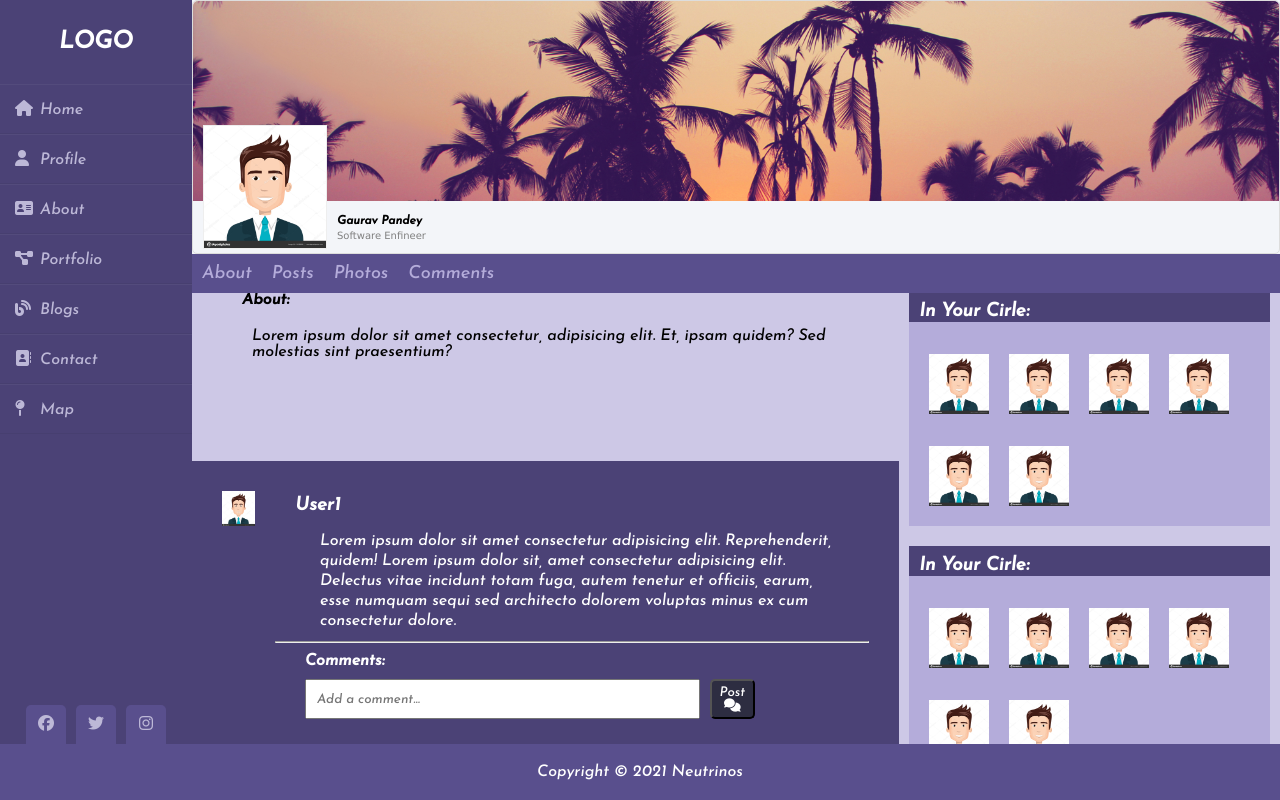
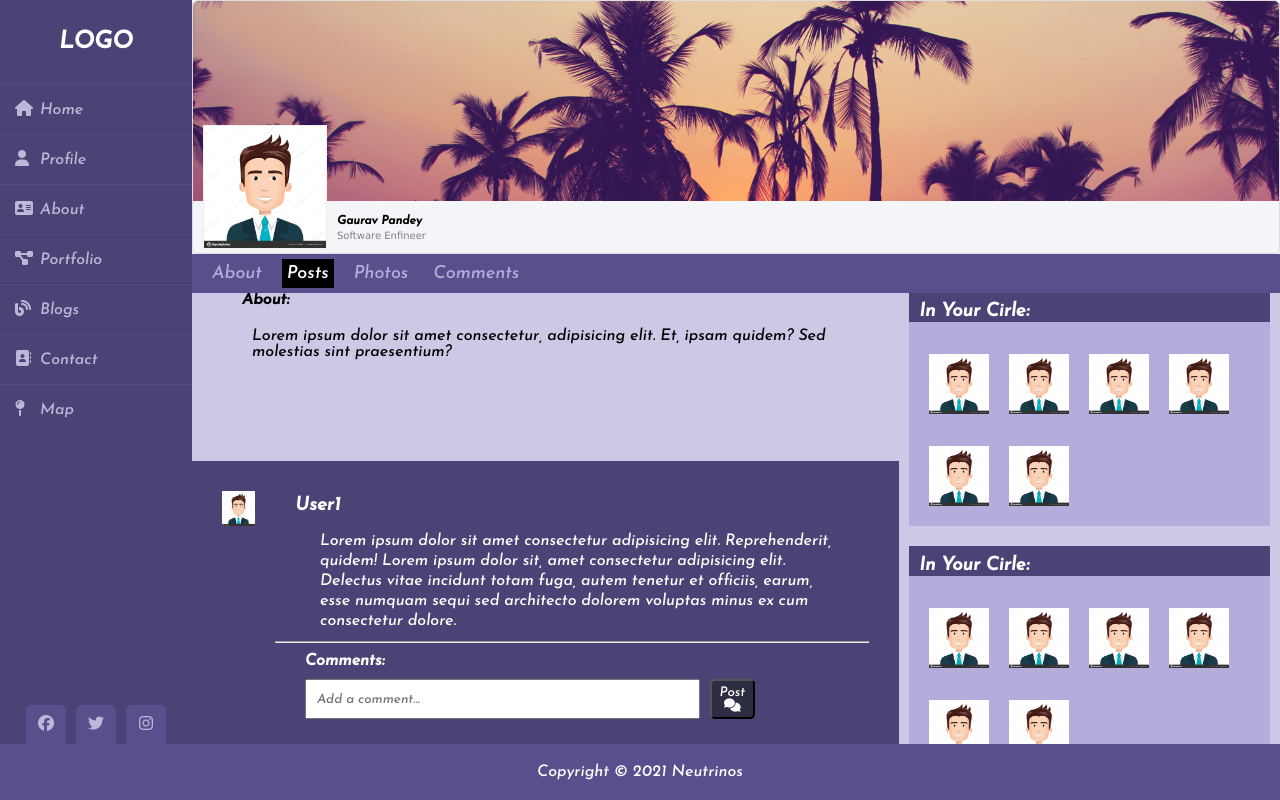
Before and after one commit to GauravPandey3112/Static-webPage, a plain HTML site: page index.html in a window 1280 px wide. Both pictures are taken after a click on the link "Posts". Drawn offline with Linux system fonts and the light colour scheme.

Commit message:
Nav Change

```diff
--- a/css/style.css
+++ b/css/style.css
@@ -175,13 +175,14 @@ body {
 }
 #navbar li {
   display: inline;
+  margin: 5px;
 }
 
 #navbar a {
   color: #b4acda;
   text-decoration: none;
   font-size: 18px;
-  padding-right: 15px;
+  padding: 5px;
 }
 
 #navbar li:hover a {
@@ -247,6 +248,7 @@ body {
   background-color: #4b4276;
   color: #fff;
 }
+
 #main #about {
   flex-basis: 50%;
   padding: 20px;
@@ -349,6 +351,11 @@ h4 {
   padding: 10px;
 }
 
+.active {
+  background-color: black;
+  color: #fff !important;
+}
+
 @media only screen and (max-width: 768px) {
   .wrapper .content {
     flex-basis: 100%;
--- a/index.html
+++ b/index.html
@@ -50,11 +50,11 @@
                     </div>
                     <nav id="navbar">
                         <div class="container">
-                            <ul>
-                                <li><a href="#about">About</a></li>
-                                <li><a href="#posts">Posts</a></li>
-                                <li><a href="#">Photos</a></li>
-                                <li><a href="#">Comments</a></li>
+                            <ul id="nav_menu">
+                                <li><a href="#about" class="menu active">About</a></li>
+                                <li><a href="#posts" class="menu">Posts</a></li>
+                                <li><a href="#" class="menu">Photos</a></li>
+                                <li><a href="#" class="menu">Comments</a></li>
                             </ul>
                         </div>
                     </nav>
--- a/main.js
+++ b/main.js
@@ -111,3 +111,17 @@ closeBtn.addEventListener('click', () => {
         sideMenu.style.display = 'block'
     }
 })
+
+
+//Highlight active nav
+
+let menus = document.querySelectorAll('.menu')
+// console.log(menus)
+for (var i = 0; i < menus.length; i++) {
+    menus[i].addEventListener("click", function () {
+        var current = document.getElementsByClassName("active");
+        // console.log(current);
+        current[0].className = current[0].className.replace(" active", "");
+        this.className += " active";
+    });
+}
```
